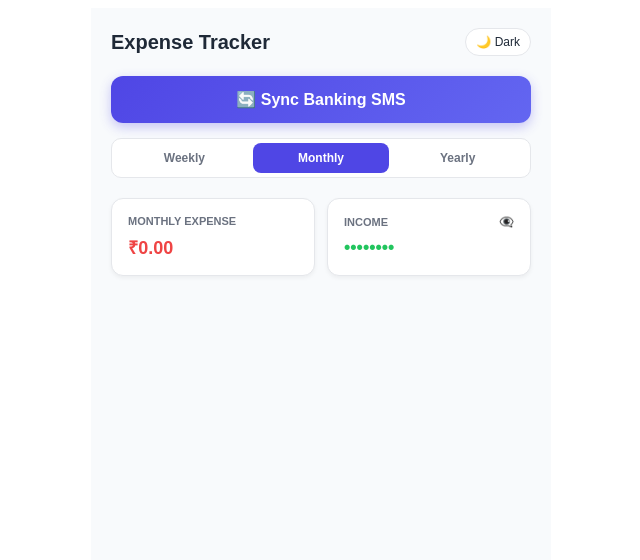
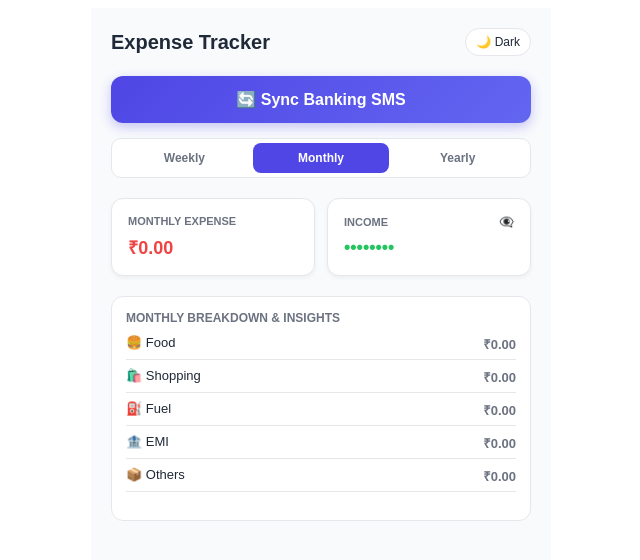
Before and after one commit to dawg-codes/Expense-tracker-lite, a React (Vite) app: page / in a window 1280 px wide. Shown: the top 560 px of the page, without its empty margins (319-959 px from the left). Built offline with nearby package versions, Linux system fonts and the light colour scheme; the HTML template or start-up script is replaced by a standard one; what @capacitor/core would draw is missing.

Commit message:
Enhance metrics with expense categories and classification
Added category classification for expenses and updated metrics state to include categories.

```diff
--- a/src/App.tsx
+++ b/src/App.tsx
@@ -13,7 +13,14 @@ export default function App() {
 
   const [metrics, setMetrics] = useState({
     expense: 0,
-    income: 0
+    income: 0,
+    categories: {
+      Food: 0,
+      Shopping: 0,
+      Fuel: 0,
+      EMI: 0,
+      Others: 0
+    }
   });
 
   const showToast = (message: string, type: 'error' | 'success' | 'info' = 'info') => {
@@ -21,31 +28,35 @@ export default function App() {
     setTimeout(() => setToast(null), 4000);
   };
 
+  const classifyCategory = (body: string): 'Food' | 'Shopping' | 'Fuel' | 'EMI' | 'Others' => {
+    if (body.includes('swiggy') || body.includes('zomato') || body.includes('restaurant') || body.includes('food') || body.includes('cafe')) return 'Food';
+    if (body.includes('amazon') || body.includes('flipkart') || body.includes('myntra') || body.includes('shopping') || body.includes('store')) return 'Shopping';
+    if (body.includes('petrol') || body.includes('fuel') || body.includes('diesel') || body.includes('shell') || body.includes('iocl')) return 'Fuel';
+    if (body.includes('emi') || body.includes('loan') || body.includes('installment')) return 'EMI';
+    return 'Others';
+  };
+
   const filterAndCalculate = (messages: any[], mode: string) => {
     const now = new Date().getTime();
     let filteredExp = 0;
     let filteredInc = 0;
+    const cats = { Food: 0, Shopping: 0, Fuel: 0, EMI: 0, Others: 0 };
 
     messages.forEach((sms) => {
       const body = (sms.body || '').toLowerCase();
 
-      // Skip balance check texts and non-transactional messages
       if (body.includes('avl bal') || body.includes('available balance') || body.includes('otp')) return;
 
-      // Ensure the message is strictly a transaction notification
       const isDebit = body.includes('debited') || body.includes('spent') || body.includes('paid') || body.includes('sent') || body.includes('dr');
       const isCredit = body.includes('credited') || body.includes('received') || body.includes('deposited') || body.includes('cr');
 
       if (!isDebit && !isCredit) return;
 
-      // Extract amount following currency keywords
       const match = body.match(/(?:rs\.?|inr|₹)\s*([\d,]+\.?\d*)/i);
       if (match && match[1]) {
         const amount = parseFloat(match[1].replace(/,/g, ''));
-        // Filter out unreasonable numbers or account numbers mistaken for amounts
         if (!isNaN(amount) && amount > 0 && amount < 200000) {
 
-          // Safe date parsing with fallback to current time if missing
           let smsDate = now;
           if (sms.date) {
             const parsed = new Date(Number(sms.date) || sms.date).getTime();
@@ -66,6 +77,8 @@ export default function App() {
           if (matchesTimeframe) {
             if (isDebit) {
               filteredExp += amount;
+              const cat = classifyCategory(body);
+              cats[cat] += amount;
             } else if (isCredit) {
               filteredInc += amount;
             }
@@ -76,7 +89,8 @@ export default function App() {
 
     setMetrics({
       expense: filteredExp,
-      income: filteredInc
+      income: filteredInc,
+      categories: cats
     });
   };
 
@@ -104,11 +118,30 @@ export default function App() {
     }
   };
 
+  const clearData = () => {
+    setSmsList([]);
+    setMetrics({ expense: 0, income: 0, categories: { Food: 0, Shopping: 0, Fuel: 0, EMI: 0, Others: 0 } });
+    showToast('App data cleared successfully.', 'info');
+  };
+
   const handleFilterChange = (mode: 'weekly' | 'monthly' | 'yearly') => {
     setFilterMode(mode);
     if (smsList.length > 0) {
       filterAndCalculate(smsList, mode);
     }
+  };
+
+  // Compute highest category and percentages for chart
+  const sortedCategories = Object.entries(metrics.categories).sort((a, b) => b[1] - a[1]);
+  const topCategory = sortedCategories[0];
+  const totalExp = metrics.expense || 1; // Prevent division by zero
+
+  const categoryColors: Record<string, string> = {
+    Food: '#f59e0b',
+    Shopping: '#ec4899',
+    Fuel: '#3b82f6',
+    EMI: '#8b5cf6',
+    Others: '#64748b'
   };
 
   const theme = {
@@ -122,15 +155,25 @@ export default function App() {
   return (
     <div style={{ padding: '20px', fontFamily: 'sans-serif', maxWidth: '420px', margin: 'auto', background: theme.bg, minHeight: '100vh', color: theme.text, transition: 'all 0.3s ease' }}>
 
-      {/* Header & Toggles */}
+      {/* Header & Controls */}
       <div style={{ display: 'flex', justifyContent: 'space-between', alignItems: 'center', marginBottom: '20px' }}>
         <h2 style={{ margin: 0, fontSize: '20px' }}>Expense Tracker</h2>
+        <div style={{ display: 'flex', gap: '8px' }}>
+          {smsList.length > 0 && (
+            <button
+              onClick={clearData}
+              style={{ padding: '6px 10px', borderRadius: '20px', border: `1px solid #ef4444`, background: 'transparent', color: '#ef4444', cursor: 'pointer', fontSize: '12px', fontWeight: 'bold' }}
+            >
+              🗑️ Clear
+            </button>
+          )}
           <button
             onClick={() => setIsDarkMode(!isDarkMode)}
             style={{ padding: '6px 10px', borderRadius: '20px', border: `1px solid ${theme.border}`, background: theme.cardBg, color: theme.text, cursor: 'pointer', fontSize: '12px' }}
           >
             {isDarkMode ? '☀️ Light' : '🌙 Dark'}
           </button>
+        </div>
       </div>
 
       {/* Toast Notification */}
@@ -196,15 +239,12 @@ export default function App() {
       </div>
 
       {/* Metrics Grid */}
-      <div style={{ display: 'grid', gridTemplateColumns: '1fr 1fr', gap: '12px', marginBottom: '25px' }}>
-
-        {/* Expense Card */}
+      <div style={{ display: 'grid', gridTemplateColumns: '1fr 1fr', gap: '12px', marginBottom: '20px' }}>
         <div style={{ padding: '16px', background: theme.cardBg, borderRadius: '12px', border: `1px solid ${theme.border}`, boxShadow: '0 2px 4px rgba(0,0,0,0.05)' }}>
           <p style={{ margin: 0, fontSize: '11px', color: theme.subText, fontWeight: 'bold' }}>{filterMode.toUpperCase()} EXPENSE</p>
           <h3 style={{ margin: '8px 0 0', color: '#ef4444', fontSize: '18px' }}>₹{metrics.expense.toFixed(2)}</h3>
         </div>
 
-        {/* Income Card with Privacy Mask Toggle */}
         <div style={{ padding: '16px', background: theme.cardBg, borderRadius: '12px', border: `1px solid ${theme.border}`, boxShadow: '0 2px 4px rgba(0,0,0,0.05)', position: 'relative' }}>
           <div style={{ display: 'flex', justifyContent: 'space-between', alignItems: 'center' }}>
             <p style={{ margin: 0, fontSize: '11px', color: theme.subText, fontWeight: 'bold' }}>INCOME</p>
@@ -220,14 +260,69 @@ export default function App() {
             {isIncomeMasked ? '••••••••' : `₹${metrics.income.toFixed(2)}`}
           </h3>
         </div>
+      </div>
 
+      {/* Catchy Proportional Spendings Chart Bar */}
+      {metrics.expense > 0 && (
+        <div style={{ background: theme.cardBg, padding: '14px', borderRadius: '12px', border: `1px solid ${theme.border}`, marginBottom: '20px' }}>
+          <p style={{ fontSize: '12px', fontWeight: 'bold', margin: '0 0 10px', color: theme.subText }}>
+            📊 SPENDING DISTRIBUTION CHART
+          </p>
+          <div style={{ display: 'flex', height: '12px', width: '100%', borderRadius: '6px', overflow: 'hidden', background: '#e2e8f0', marginBottom: '10px' }}>
+            {Object.entries(metrics.categories).map(([cat, amount]) => {
+              const pct = (amount / totalExp) * 100;
+              if (pct === 0) return null;
+              return (
+                <div
+                  key={cat}
+                  style={{ width: `${pct}%`, background: categoryColors[cat], height: '100%', transition: 'width 0.3s ease' }}
+                  title={`${cat}: ${pct.toFixed(1)}%`}
+                />
+              );
+            })}
+          </div>
+          <div style={{ display: 'flex', flexWrap: 'wrap', gap: '10px', fontSize: '10px', color: theme.subText }}>
+            {Object.entries(metrics.categories).map(([cat, amount]) => amount > 0 && (
+              <span key={cat} style={{ display: 'flex', alignItems: 'center', gap: '4px' }}>
+                <span style={{ width: '8px', height: '8px', borderRadius: '50%', background: categoryColors[cat] }}></span>
+                {cat} ({((amount / totalExp) * 100).toFixed(0)}%)
+              </span>
+            ))}
+          </div>
+        </div>
+      )}
+
+      {/* Category Breakdown Panel & Spending Insights */}
+      <div style={{ background: theme.cardBg, padding: '14px', borderRadius: '12px', border: `1px solid ${theme.border}`, marginBottom: '20px' }}>
+        <p style={{ fontSize: '12px', fontWeight: 'bold', margin: '0 0 10px', color: theme.subText }}>
+          {filterMode.toUpperCase()} BREAKDOWN & INSIGHTS
+        </p>
+        <div style={{ display: 'flex', flexDirection: 'column', gap: '8px', marginBottom: '14px' }}>
+          {Object.entries(metrics.categories).map(([cat, amount]) => (
+            <div key={cat} style={{ display: 'flex', justifyContent: 'space-between', fontSize: '13px', borderBottom: `1px solid ${theme.border}`, paddingBottom: '6px' }}>
+              <span>{cat === 'Food' ? '🍔 Food' : cat === 'Shopping' ? '🛍️ Shopping' : cat === 'Fuel' ? '⛽ Fuel' : cat === 'EMI' ? '🏦 EMI' : '📦 Others'}</span>
+              <strong style={{ color: amount > 0 ? '#ef4444' : theme.subText }}>₹{amount.toFixed(2)}</strong>
+            </div>
+          ))}
+        </div>
+
+        {/* Quick Spending Pointers */}
+        {metrics.expense > 0 && (
+          <div style={{ background: isDarkMode ? '#252525' : '#f1f5f9', padding: '10px', borderRadius: '8px', fontSize: '11px', lineHeight: '1.4', color: theme.subText }}>
+            💡 <strong>Quick Insights:</strong>
+            <ul style={{ margin: '4px 0 0 16px', padding: 0 }}>
+              <li>Most of your money is spent on <strong style={{ color: theme.text }}>{topCategory[0]}</strong> (₹{topCategory[1].toFixed(2)}).</li>
+              <li>{metrics.expense > metrics.income ? '⚠️ Your expenses exceed your recorded income for this period.' : '✅ Your cash flow is positive for this timeframe.'}</li>
+            </ul>
+          </div>
+        )}
       </div>
 
       {/* SMS Log Preview */}
       {smsList.length > 0 && (
         <div style={{ background: theme.cardBg, padding: '12px', borderRadius: '12px', border: `1px solid ${theme.border}` }}>
           <p style={{ fontSize: '12px', fontWeight: 'bold', margin: '0 0 10px', color: theme.subText }}>Scanned Messages ({smsList.length})</p>
-          <div style={{ maxHeight: '220px', overflowY: 'auto' }}>
+          <div style={{ maxHeight: '180px', overflowY: 'auto' }}>
             {smsList.map((sms, i) => (
               <div key={i} style={{ fontSize: '11px', borderBottom: `1px solid ${theme.border}`, padding: '8px 0', color: theme.text }}>
                 <strong style={{ color: '#6366f1' }}>{sms.sender || sms.address}:</strong> {sms.body}
```
Lines whose indentation alone changed are shown as unchanged.
